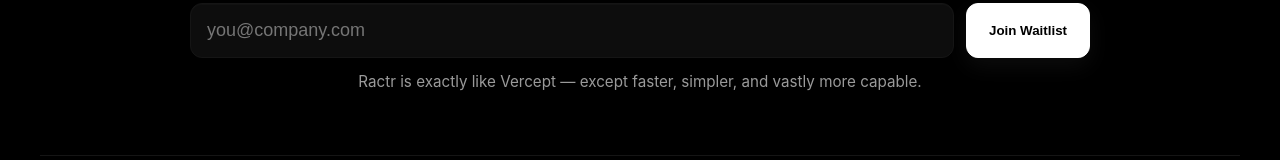
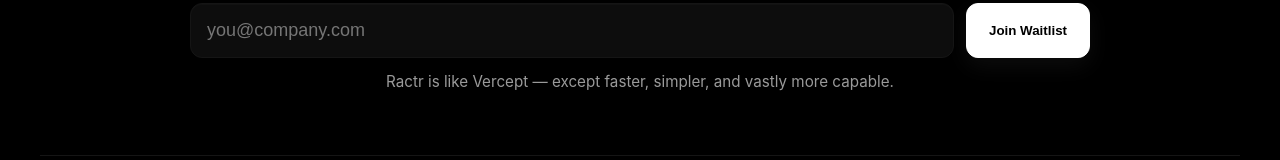
Before and after one commit to galcock/Ractr, a plain HTML site: page index.html in a window 1280 px wide. Shown: the part 2610-2770 px from the top of the page. Drawn offline with Linux system fonts and the light colour scheme.

Commit message:
Update index.html

```diff
--- a/index.html
+++ b/index.html
@@ -104,7 +104,7 @@
         <input type="email" name="email" placeholder="you@company.com" aria-label="Email" required>
         <button class="btn" type="submit">Join Waitlist</button>
       </form>
-      <p class="micro">Ractr is exactly like Vercept — except faster, simpler, and vastly more capable.</p>
+      <p class="micro">Ractr is like Vercept — except faster, simpler, and vastly more capable.</p>
     </section>
   </main>
 
```
